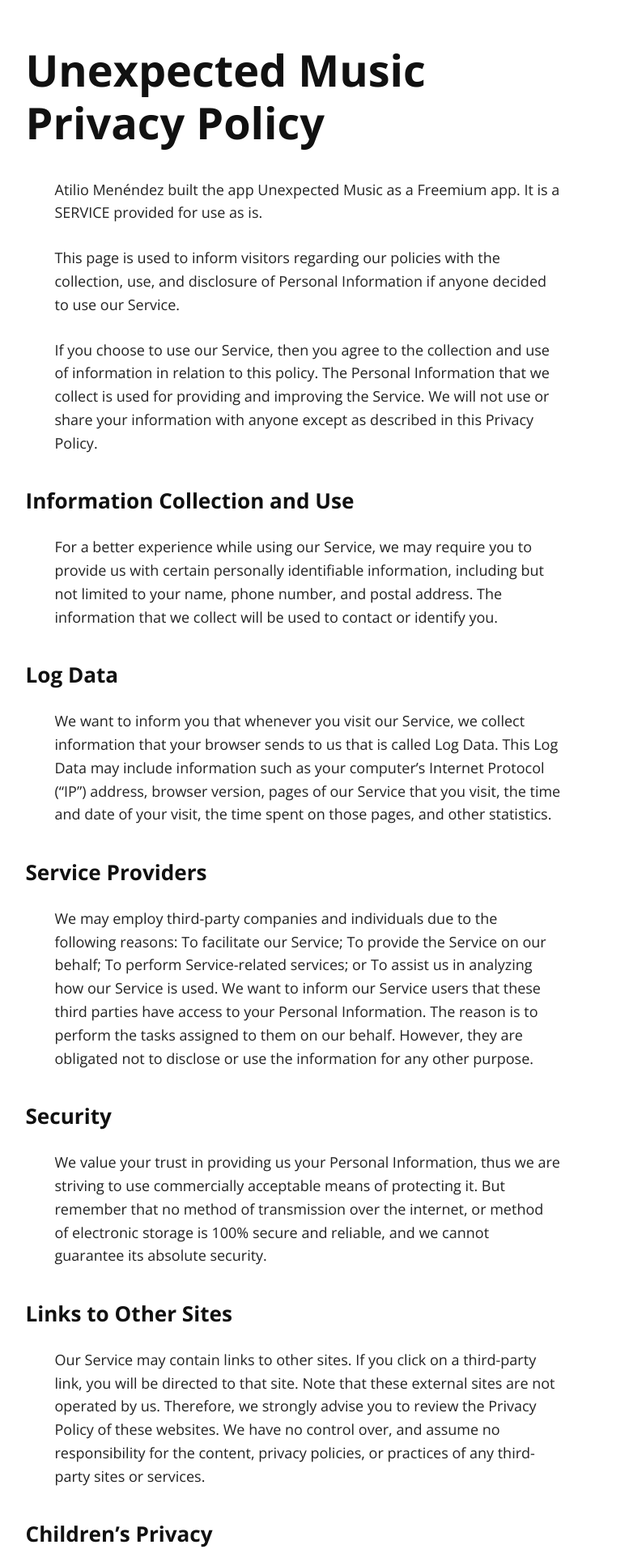
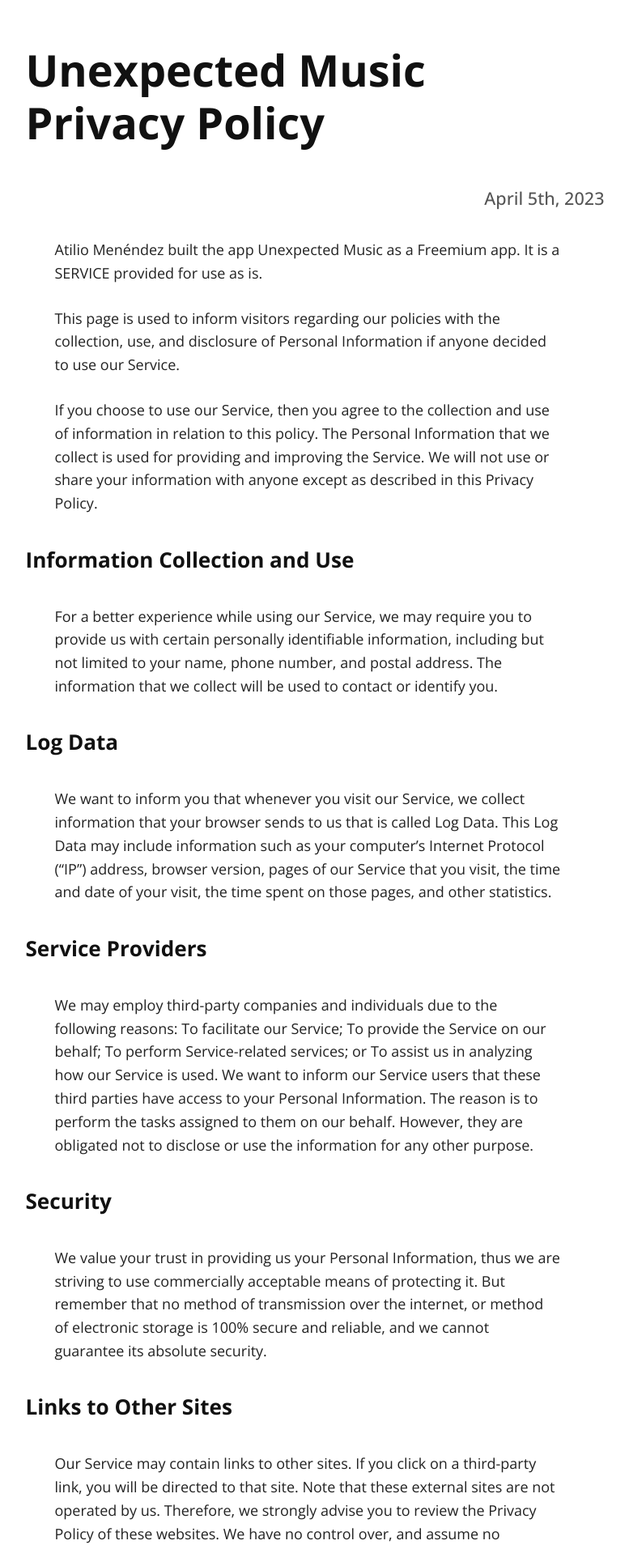
Before and after one commit to atiliomf/atiliomf.github.io, a Jekyll site: the page built from _posts/2023-04-06-um-privacy-policy.md, in a window 1280 px wide. Shown: the top 1913 px of the page at 81% size, without its empty margins (260-1037 px from the left). Built offline with Jekyll 4.4.1, drawn with Linux system fonts in a browser that asks for light colours; nearby versions of some CDN libraries; some of the changed text lies outside the part shown.

Commit message:
pp updates

```diff
--- a/_posts/2023-04-06-um-privacy-policy.md
+++ b/_posts/2023-04-06-um-privacy-policy.md
@@ -4,6 +4,8 @@ title: "Um Privacy Policy"
 ---
 
 # Unexpected Music Privacy Policy
+
+## April 5th, 2023
 
 Atilio Menéndez built the app Unexpected Music as a Freemium app. It is a SERVICE provided for use as is.
 
--- a/css/solo.css
+++ b/css/solo.css
@@ -46,7 +46,7 @@ h1, h2, h3, h4, h5, h6 {
 
 h1 {
   font-size: 3rem;
-  margin-bottom: 2rem;
+  margin-bottom: 2.7rem;
   font-weight: 700;
   margin-left: -2rem;
   margin-right: -2rem;
@@ -55,7 +55,7 @@ h1 {
 @media (min-width: 30rem) {
   h1 {
     font-size: 3rem;
-    margin-bottom: 2rem;
+    margin-bottom: 2.7rem;
   }
 }
 
@@ -64,35 +64,35 @@ h1 a {
 }
 
 h2 {
-  margin-top: 2rem;
-  font-size: 1.25rem;
+  margin-top: 1.8rem;
+  font-size: 1.2rem;
   font-weight: 500;
   margin-bottom: 2rem;
   color: #555;
   text-align: right;
-  margin-right: -4rem;
+  margin-right: -3rem;
 }
 
 @media (min-width: 30rem) {
   h2 {
-    margin-top: 2rem;
-    font-size: 1.25rem;
+    margin-top: 1.8rem;
+    font-size: 1.2rem;
     margin-bottom: 2rem;
-    margin-right: -4rem;
+    margin-right: -3rem;
   }
 }
 
 h3 {
   margin: 2rem -2rem 1.75rem -2rem;
-  margin-top: 2.3rem;
+  margin-top: 2.2rem;
   font-size: 1.45rem;
 }
 
 @media (min-width: 30rem) {
   h3 {
-    margin-top: 2.3rem;
+    margin-top: 2.2rem;
     font-size: 1.45rem;
-    margin-bottom: 1.5rem;
+    margin-bottom: 2.2rem;
   }
 }
 
```
Also changed, not shown: other parts of _posts/2023-04-06-um-privacy-policy.md (+1 -3 lines).
